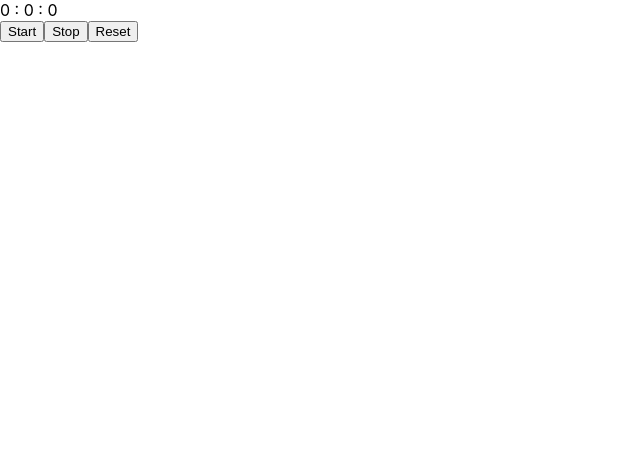
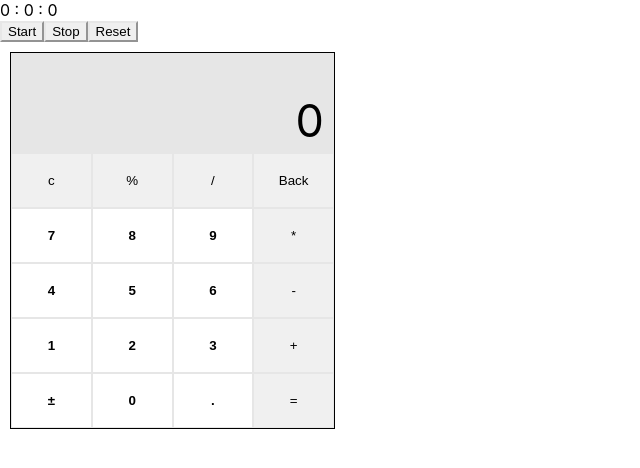
Before and after one commit to calebmiles020415/my-app, a React (Create React App) app: page / in a window 1280 px wide. Shown: the top 468 px of the page, without its empty margins (0-640 px from the left). Built offline with nearby package versions, Linux system fonts and the light colour scheme.

Commit message:
Implement Calculator

```diff
--- a/src/App.tsx
+++ b/src/App.tsx
@@ -1,13 +1,13 @@
 import React from 'react';
 import logo from './logo.svg';
 import './App.css';
-import { Clock } from './Components/Clock';
-
+import { Calculator, Clock } from './Components'
 
 function App() {
   return (
     <div>
       <Clock />
+      <Calculator />
     </div>
   );
 }
--- /dev/null
+++ b/src/Components/Calculator/Calculator.css
@@ -0,0 +1,35 @@
+* {
+    box-sizing: border-box;
+    border-color: #E7E7E7;
+    cursor: pointer;
+  }
+
+  .calculator {
+    margin: 10px;
+    width: 325px;
+    border: 1px solid;
+  }
+
+  .calculator-keypad {
+    display: flex;
+    flex-wrap: wrap;
+  }
+
+  .calculator-input {
+    padding: 10px;
+    background-color: #E6E6E6;
+  }
+
+  .pre-result {
+    height: 30px;
+    display: flex;
+    flex-direction: row-reverse;
+    font-size: 17px;
+  }
+
+  .result {
+    height: 50px;
+    display: flex;
+    flex-direction: row-reverse;
+    font-size: 45px;
+  }
--- /dev/null
+++ b/src/Components/Calculator/Calculator.tsx
@@ -0,0 +1,148 @@
+import * as React from "react";
+import CalculatorKey from "./CalculatorButton";
+import "./Calculator.css";
+
+const Calculator: React.FC = () => {
+    const [isButtonDisabled, setButtonDisabled] = React.useState<boolean>(false);
+    const [isCalcFinished, setCalcFinished] = React.useState<boolean>(true);
+    const [prevDisplay, setPrevDisplay] = React.useState<string>("");
+    const [prevValue, setPrevValue] = React.useState<string>("");
+    const [nextValue, setNextValue] = React.useState<string>("0");
+    const [operator, setOperator] = React.useState<string>("");
+
+    const CalculatorOperations = {
+        "/": (firstValue: number, secondValue: number) => firstValue / secondValue,
+        "*": (firstValue: number, secondValue: number) => firstValue * secondValue,
+        "+": (firstValue: number, secondValue: number) => firstValue + secondValue,
+        "-": (firstValue: number, secondValue: number) => firstValue - secondValue,
+        "=": (firstValue: number, secondValue: number) => secondValue,
+    };
+
+    const performOperation = (new_operator: string) => {
+        const temp = CalculatorOperations[operator as keyof typeof CalculatorOperations](Number(prevValue), Number(nextValue));
+        setOperator("");
+        setNextValue(String(temp));
+        setPrevValue(String(temp));
+        setPrevDisplay(new_operator === '=' ? prevValue + operator + nextValue : String(temp));
+        setCalcFinished(true);
+        if (operator === "/" && nextValue === "0") {
+            setButtonDisabled(true);
+        }
+    };
+
+    const insertDot = () => {
+        if (!/\./.test(nextValue)) {
+            setNextValue(nextValue + ".");
+        }
+    };
+
+    const percentage = () => {
+        setNextValue(String(Number(nextValue) / 100));
+        if (prevValue && nextValue === "") {
+            setPrevValue(String(Number(prevValue) / 100));
+            setPrevDisplay(String(Number(prevValue) / 100));
+        }
+    };
+
+    const changeSign = () => {
+        setNextValue(String(Number(nextValue) * -1));
+    };
+
+    const clearData = () => {
+        setCalcFinished(true);
+        setNextValue("0");
+        setPrevValue("");
+        setPrevDisplay("");
+        setOperator("");
+    };
+
+    const backspace = () => {
+        let temp = nextValue;
+        setNextValue(temp.slice(0, temp.length - 1));
+    };
+
+    const onNumberKey = (number: number) => {
+        if (isButtonDisabled) setButtonDisabled(false);
+        if (operator === '=') clearData();
+        setNextValue(isCalcFinished || nextValue === "0" ? String(number) : nextValue + number);
+        setCalcFinished(false);
+    };
+
+    const onOperatorKey = (value: string) => {
+        if (isButtonDisabled) setButtonDisabled(false);
+        if (value in CalculatorOperations) {
+            setCalcFinished(true);
+            if (operator === "" || operator === '=') {
+                setOperator(value);
+                setPrevValue(nextValue);
+                setPrevDisplay(nextValue);
+            }
+            if (prevValue && operator && nextValue && !isCalcFinished) {
+                performOperation(value);
+            }
+            if (operator) {
+                setOperator(value);
+            }
+        }
+        switch (value) {
+            case "c":
+                clearData();
+                break;
+            case "\xB1":
+                changeSign();
+                break;
+            case ".":
+                insertDot();
+                break;
+            case "%":
+                percentage();
+                break;
+            case "Back":
+                backspace();
+                break;
+        }
+    };
+
+    const onKeyClick = (value: number | string) => {
+        if (typeof (value) === "number") onNumberKey(value);
+        else onOperatorKey(value);
+    }
+
+    return (
+        <div className="calculator">
+            <div className="calculator-input">
+                <div className="pre-result">{prevDisplay + operator} </div>
+                <div className="result">{nextValue} </div>
+            </div>
+            <div className="calculator-keypad">
+                {/* First Row */}
+                <CalculatorKey keyValue={"c"} className="calc-btn bg-black" onKeyClick={onKeyClick} />
+                <CalculatorKey keyValue={"%"} className="calc-btn bg-black" isDisable={isButtonDisabled} onKeyClick={onKeyClick} />
+                <CalculatorKey keyValue={"/"} className="calc-btn bg-black" isDisable={isButtonDisabled} onKeyClick={onKeyClick} />
+                <CalculatorKey keyValue={"Back"} className="calc-btn bg-black" onKeyClick={onKeyClick} />
+                {/* Second Row */}
+                <CalculatorKey keyValue={7} className="calc-btn bg-white" onKeyClick={onKeyClick} />
+                <CalculatorKey keyValue={8} className="calc-btn bg-white" onKeyClick={onKeyClick} />
+                <CalculatorKey keyValue={9} className="calc-btn bg-white" onKeyClick={onKeyClick} />
+                <CalculatorKey keyValue={"*"} className="calc-btn bg-black" isDisable={isButtonDisabled} onKeyClick={onKeyClick} />
+                {/* Third Row */}
+                <CalculatorKey keyValue={4} className="calc-btn bg-white" onKeyClick={onKeyClick} />
+                <CalculatorKey keyValue={5} className="calc-btn bg-white" onKeyClick={onKeyClick} />
+                <CalculatorKey keyValue={6} className="calc-btn bg-white" onKeyClick={onKeyClick} />
+                <CalculatorKey keyValue={"-"} className="calc-btn bg-black" isDisable={isButtonDisabled} onKeyClick={onKeyClick} />
+                {/* Fourth Row */}
+                <CalculatorKey keyValue={1} className="calc-btn bg-white" onKeyClick={onKeyClick} />
+                <CalculatorKey keyValue={2} className="calc-btn bg-white" onKeyClick={onKeyClick} />
+                <CalculatorKey keyValue={3} className="calc-btn bg-white" onKeyClick={onKeyClick} />
+                <CalculatorKey keyValue={"+"} className="calc-btn bg-black" isDisable={isButtonDisabled} onKeyClick={onKeyClick} />
+                {/* Fifth Row */}
+                <CalculatorKey keyValue={"\xB1"} className="calc-btn bg-white" isDisable={isButtonDisabled} onKeyClick={onKeyClick} />
+                <CalculatorKey keyValue={0} className="key-zero calc-btn bg-white" onKeyClick={onKeyClick} />
+                <CalculatorKey keyValue={"."} className="key-dot calc-btn bg-white" isDisable={isButtonDisabled} onKeyClick={onKeyClick} />
+                <CalculatorKey keyValue={"="} className="calc-btn bg-black" isDisable={isButtonDisabled} onKeyClick={onKeyClick} />
+            </div>
+        </div>
+    );
+}
+
+export default Calculator;
--- /dev/null
+++ b/src/Components/Calculator/CalculatorButton/CalculatorKey.css
@@ -0,0 +1,27 @@
+* {
+    box-sizing: border-box;
+  }
+
+  .calc-btn {
+    width: 25%;
+    height: 55px;
+    border: 1px solid #E6E6E6;
+    text-align: center;
+  }
+
+  .calc-btn:hover {
+    background-color: #D1D1D1;
+  }
+
+  .calc-btn:disabled {
+    background-color: #F0F0F0;
+  }
+
+  .bg-white {
+    background-color: white;
+    font-weight: bold;
+  }
+
+  .bg-black {
+    background-color: #F0F0F0;
+  }
--- /dev/null
+++ b/src/Components/Calculator/CalculatorButton/CalculatorKey.tsx
@@ -0,0 +1,20 @@
+import * as React from "react";
+import './CalculatorKey.css'
+
+interface Props {
+    keyValue: number | string;
+    className: string;
+    isDisable?: boolean;
+    onKeyClick: (key: number | string) => void
+}
+
+const CalculatorKey: React.FC<Props> = (props) => {
+
+    return (
+        <button className={props.className} onClick={() => props.onKeyClick(props.keyValue)} disabled={props.isDisable}>
+            <span>{props.keyValue}</span>
+        </button>
+    );
+}
+
+export default CalculatorKey;
--- /dev/null
+++ b/src/Components/Calculator/CalculatorButton/index.tsx
@@ -0,0 +1,3 @@
+import CalculatorKey from './CalculatorKey'
+
+export default CalculatorKey
--- /dev/null
+++ b/src/Components/Calculator/index.tsx
@@ -0,0 +1,3 @@
+import Calculator from "./Calculator";
+
+export { Calculator };
--- a/src/Components/Clock/Clock.tsx
+++ b/src/Components/Clock/Clock.tsx
@@ -1,12 +1,11 @@
-import React from "react";
-import { useState, useEffect } from 'react';
+import * as React from "react";
 
 const Clock: React.FC = () => {
 
-    const [count, setCount] = useState<number>(0);
-    const [isRunning, setIsRunning] = useState<boolean>(false);
+    const [count, setCount] = React.useState<number>(0);
+    const [isRunning, setIsRunning] = React.useState<boolean>(false);
 
-    useEffect(() => {
+    React.useEffect(() => {
         if (isRunning) {
             const interval = setInterval(() => {
                 setCount(prevCount => prevCount + 1);
--- a/src/Components/Clock/index.tsx
+++ b/src/Components/Clock/index.tsx
@@ -1,3 +1,3 @@
 import Clock from './Clock'
 
-export { Clock }
+export { Clock };
--- /dev/null
+++ b/src/Components/index.tsx
@@ -0,0 +1,2 @@
+export * from "./Calculator";
+export * from "./Clock";
```
